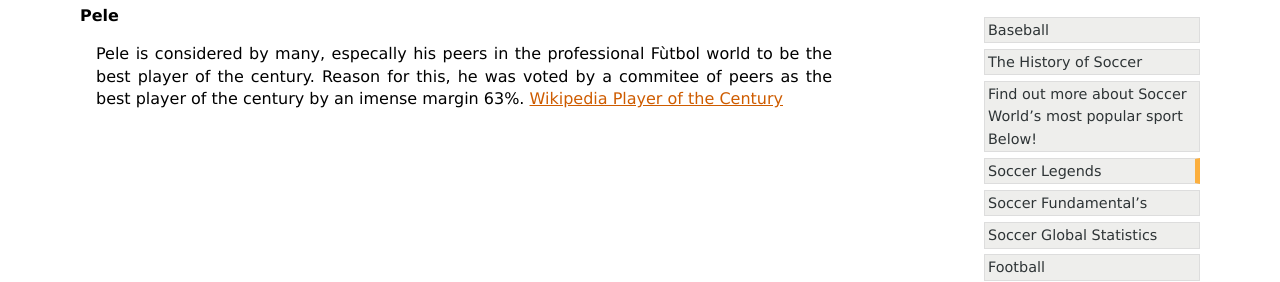
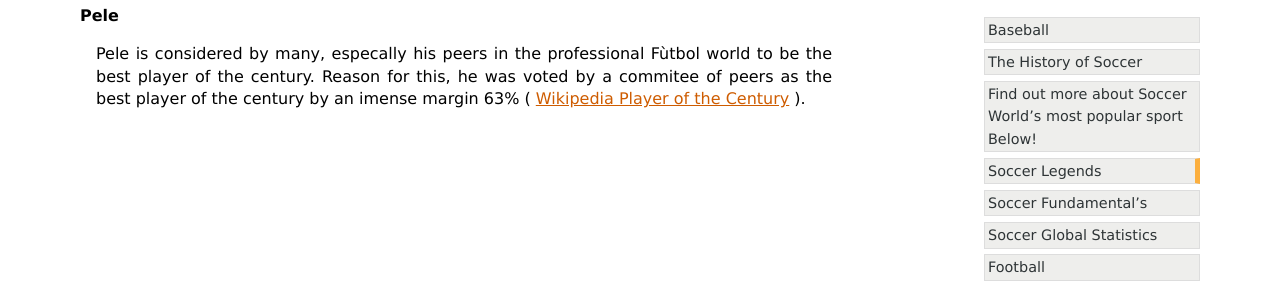
Before and after one commit to michaelborlandKeys/4Sports, a Sphinx documentation site: the page built from source/soccer/soccer_legends.rst, in a window 1280 px wide. Shown: the part 162-444 px from the top of the page. Built offline with Sphinx 7.4.7, drawn with Linux system fonts in a browser that asks for light colours.

Commit message:
fixed minor citation error

```diff
--- a/source/soccer/soccer_legends.rst
+++ b/source/soccer/soccer_legends.rst
@@ -4,4 +4,4 @@ Soccer Legends
 **Pele**
 
 
-	Pele is considered by many, especally his peers in the 			professional Fùtbol world to be the best player of the century. Reason for this, he was voted by a commitee of peers as the best player of the century by an imense margin 63%.   `Wikipedia Player of the Century <https://en.wikipedia.org/wiki/ FIFA_Player_of_the_Century>`_
+	Pele is considered by many, especally his peers in the 			professional Fùtbol world to be the best player of the century. Reason for this, he was voted by a commitee of peers as the best player of the century by an imense margin 63% ( `Wikipedia Player of the Century <https://en.wikipedia.org/wiki/ FIFA_Player_of_the_Century>`_ ).
```
